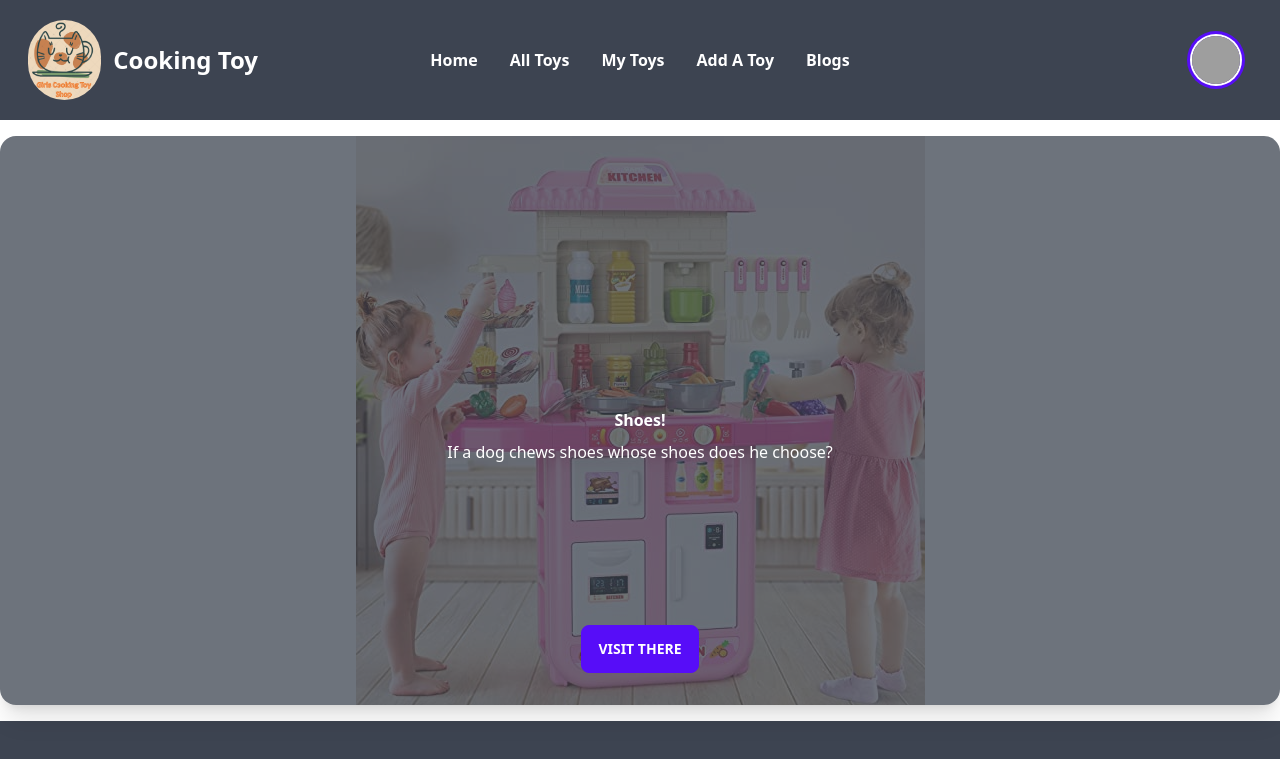
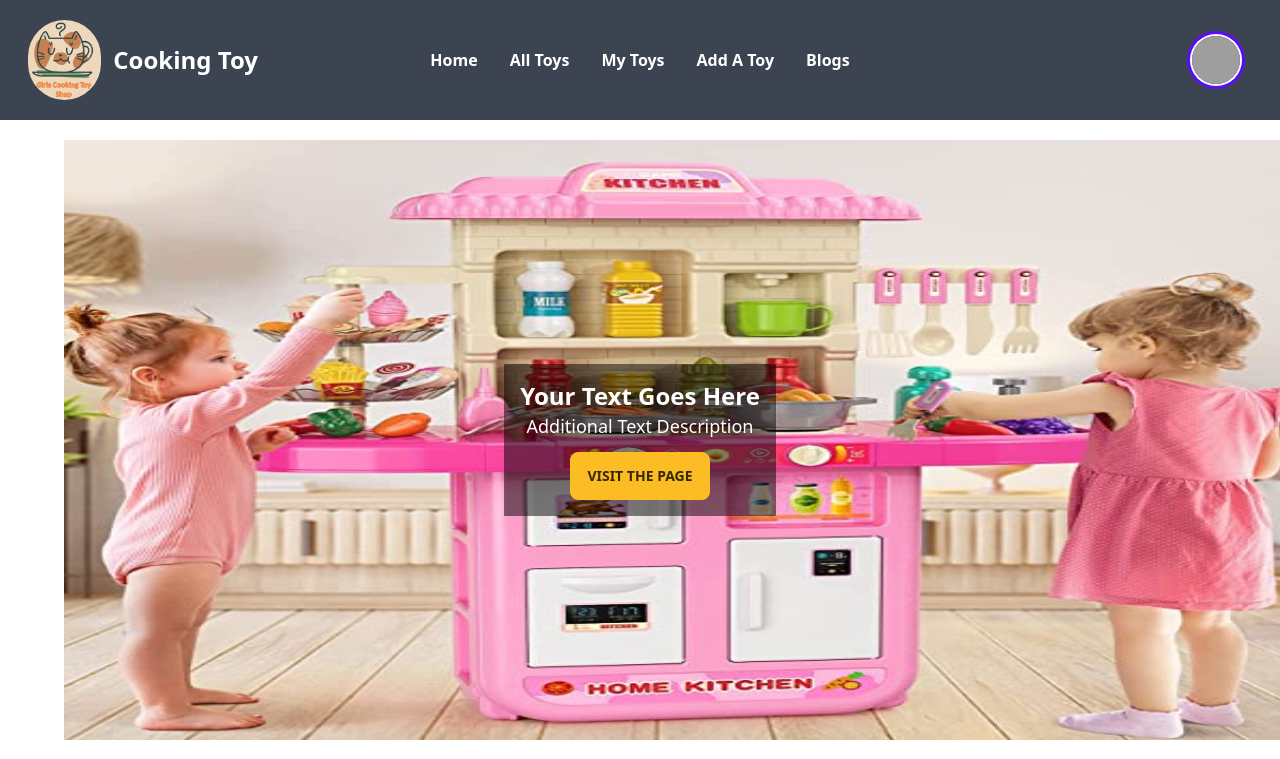
Before and after one commit to NabilaWorld/toy-market-client, a React (Vite) app: page / in a window 1280 px wide. Shown: the top 759 px of the page. Built offline with nearby package versions, Linux system fonts and the light colour scheme; grey boxes are pictures that could not be loaded.

Commit message:
commit the navbar correction section

```diff
--- a/src/Pages/Home/Banner/Banner.jsx
+++ b/src/Pages/Home/Banner/Banner.jsx
@@ -3,18 +3,19 @@ import imgage from '../../../assets/81gmsyff04L._AC_SX569_.jpg'
 
 const Banner = () => {
     return (
-        <div>
-            <div className="card  w-full my-4  bg-base-100 shadow-xl image-full">
-            <figure><img src={imgage} alt="Girls Cooking Toy" /></figure>
-            <div className="card-body mt-28 md:mt-60">
-                <h2 className="font-bold text-center">Shoes!</h2>
-                <p className='text-center'>If a dog chews shoes whose shoes does he choose?</p>
-
-                <div className="text-center">
-                <button className="btn btn-primary">Visit There</button>
+        <div className="relative">
+            <img
+                src={imgage}
+                alt="Banner"
+                className="w-[1220px] my-5 md:ml-16 h-[600px]"
+            />
+            <div className="absolute top-0 left-0 w-full h-full flex items-center justify-center">
+                <div className="bg-black bg-opacity-50 p-4 text-white text-center">
+                    <h2 className="text-2xl font-bold">Your Text Goes Here</h2>
+                    <p className="text-lg">Additional Text Description</p>
+                    <button className='btn btn-warning mt-3'>Visit The Page</button>
                 </div>
             </div>
-        </div>
         </div>
     );
 };
--- /dev/null
+++ b/src/Pages/Home/Banner/Visit.jsx
@@ -0,0 +1,11 @@
+import React from 'react';
+
+const Visit = () => {
+    return (
+        <div>
+
+        </div>
+    );
+};
+
+export default Visit;
--- a/src/Pages/Shared/Navbar/Navbar.jsx
+++ b/src/Pages/Shared/Navbar/Navbar.jsx
@@ -10,7 +10,7 @@ const Navbar = () => {
                         <label tabIndex={0} className="btn btn-ghost lg:hidden">
                             <svg xmlns="http://www.w3.org/2000/svg" className="h-5 w-5" fill="none" viewBox="0 0 24 24" stroke="currentColor"><path strokeLinecap="round" strokeLinejoin="round" strokeWidth="2" d="M4 6h16M4 12h8m-8 6h16" /></svg>
                         </label>
-                        <ul tabIndex={0} className="menu menu-compact dropdown-content mt-3 p-2 shadow bg-base-100 rounded-box w-52 font-bold">
+                        <ul tabIndex={0} className="menu menu-compact dropdown-content mt-3 p-2 shadow bg-neutral rounded-box w-52  font-bold">
                             <li><a>Home</a></li>
                             <li><a>All Toys</a></li>
                             <li><a>My Toys</a></li>
```
